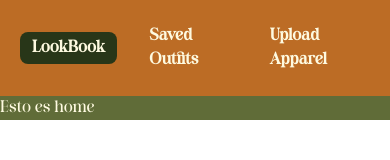
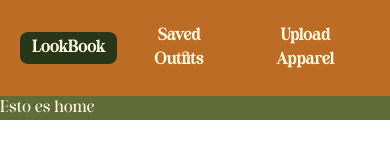
Before and after one commit to Nicolas-Rodriguez-Ch/closet-app, a Next.js app: page / in a window 390 px wide. Shown: the top 160 px of the page. Built offline with nearby package versions, Linux system fonts and the light colour scheme; no server answers.

Commit message:
minor style changes

```diff
--- a/app/components/NavBar/navBar.tsx
+++ b/app/components/NavBar/navBar.tsx
@@ -7,10 +7,10 @@ import React from 'react';
 const NavBar = () => {
   const pathname = usePathname();
   return (
-    <header className='bg-palette-5 flex flex-row gap-5 p-5 md:gap-8 md:p-8 items-center justify-around'>
+    <header className='bg-palette-5 flex flex-row gap-1 p-5 md:gap-8 md:p-8 items-center justify-around'>
       <Link
         href='/'
-        className={`text-palette-3 font-bold md:text-xl px-3 py-1 relative z-10 transition-colors duration-300 before:absolute before:bottom-0 before:left-0 before:right-0 before:top-0 before:-z-10 before:h-full ${
+        className={`text-palette-3 text-center font-bold md:text-xl px-3 py-1 relative z-10 transition-colors duration-300 before:absolute before:bottom-0 before:left-0 before:right-0 before:top-0 before:-z-10 before:h-full ${
           pathname === '/' ? 'before:w-full' : 'before:w-0'
         } before:bg-palette-2 before:transition-all before:rounded-lg hover:text-palette-3 hover:before:w-full`}
       >
@@ -18,7 +18,7 @@ const NavBar = () => {
       </Link>
       <Link
         href='/outfits'
-        className={`text-palette-3 font-bold md:text-xl px-3 py-1 relative z-10 transition-colors duration-300 before:absolute before:bottom-0 before:left-0 before:right-0 before:top-0 before:-z-10 before:h-full ${
+        className={`text-palette-3 text-center font-bold md:text-xl px-3 py-1 relative z-10 transition-colors duration-300 before:absolute before:bottom-0 before:left-0 before:right-0 before:top-0 before:-z-10 before:h-full ${
           pathname === '/outfits' ? 'before:w-full' : 'before:w-0'
         } before:bg-palette-2 before:transition-all before:rounded-lg hover:text-palette-3 hover:before:w-full`}
       >
@@ -26,7 +26,7 @@ const NavBar = () => {
       </Link>
       <Link
         href='/upload'
-        className={`text-palette-3 font-bold md:text-xl px-3 py-1 relative z-10 transition-colors duration-300 before:absolute before:bottom-0 before:left-0 before:right-0 before:top-0 before:-z-10 before:h-full ${
+        className={`text-palette-3 text-center font-bold md:text-xl px-3 py-1 relative z-10 transition-colors duration-300 before:absolute before:bottom-0 before:left-0 before:right-0 before:top-0 before:-z-10 before:h-full ${
           pathname === '/upload' ? 'before:w-full' : 'before:w-0'
         } before:bg-palette-2 before:transition-all before:rounded-lg hover:text-palette-3 hover:before:w-full`}
       >
```
